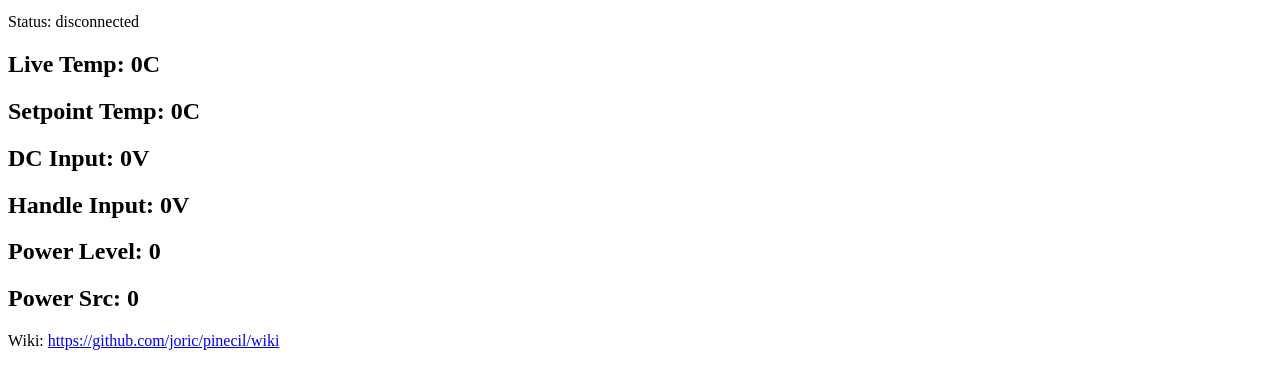
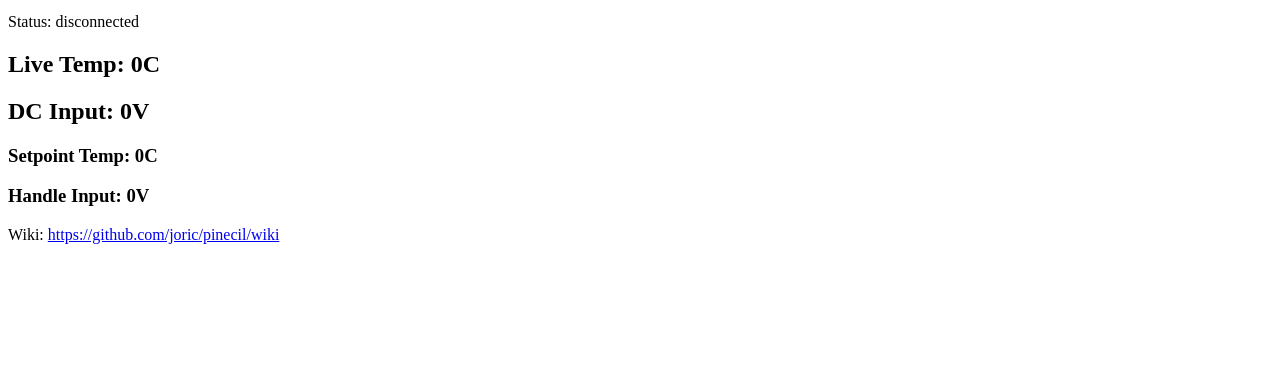
Before and after one commit to joric/pinecil, a plain HTML site: page index.html in a window 1280 px wide. Shown: the part 104-492 px from the top of the page. Drawn offline with Linux system fonts and the light colour scheme.

Commit message:
updated files

```diff
--- a/index.html
+++ b/index.html
@@ -22,8 +22,8 @@ let cc_ids = {
   'setpoint_temp': {'uuid':BT_UUID_CHAR_BLE_LIVE_SETPOINT_TEMP, 'divider':1, 'description':'Setpoint Temp', 'symbol':'C'},
   'dc_input':      {'uuid':BT_UUID_CHAR_BLE_LIVE_DC_INPUT, 'divider':10, 'description':'DC Input', 'symbol':'V'},
   'handle_input':  {'uuid':BT_UUID_CHAR_BLE_LIVE_HANDLE_INPUT, 'divider':10, 'description':'Handle Input', 'symbol':'V'},
-  'power_level':   {'uuid':BT_UUID_CHAR_BLE_LIVE_POWER_LEVEL, 'divider':1, 'description':'Power Level', 'symbol':'V'},
-  'power_src':     {'uuid':BT_UUID_CHAR_BLE_LIVE_POWER_SRC, 'divider':1, 'description':'Power Level', 'symbol':'V'},
+//  'power_level':   {'uuid':BT_UUID_CHAR_BLE_LIVE_POWER_LEVEL, 'divider':1, 'description':'Power Level', 'symbol':'V'},
+//  'power_src':     {'uuid':BT_UUID_CHAR_BLE_LIVE_POWER_SRC, 'divider':1, 'description':'Power Level', 'symbol':'V'},
 };
 
 let cc = new Object();
@@ -140,11 +140,13 @@ function poll() {
 <p>Status: <span id="status">disconnected</span>
 
 <h2>Live Temp: <span id="live_temp">0</span>C</h2>
-<h2>Setpoint Temp: <span id="setpoint_temp">0</span>C</h2>
 <h2>DC Input: <span id="dc_input">0</span>V</h2>
-<h2>Handle Input: <span id="handle_input">0</span>V</h2>
-<h2>Power Level: <span id="power_level">0</span></h2>
-<h2>Power Src: <span id="power_src">0</span></h2>
+<h3>Setpoint Temp: <span id="setpoint_temp">0</span>C</h3>
+<h3>Handle Input: <span id="handle_input">0</span>V</h3>
+<!--
+<h3>Power Level: <span id="power_level">0</span></h3>
+<h3>Power Src: <span id="power_src">0</span></h3>
+-->
 
 <p>Wiki: <a href="https://github.com/joric/pinecil/wiki">https://github.com/joric/pinecil/wiki</a>
 
```
